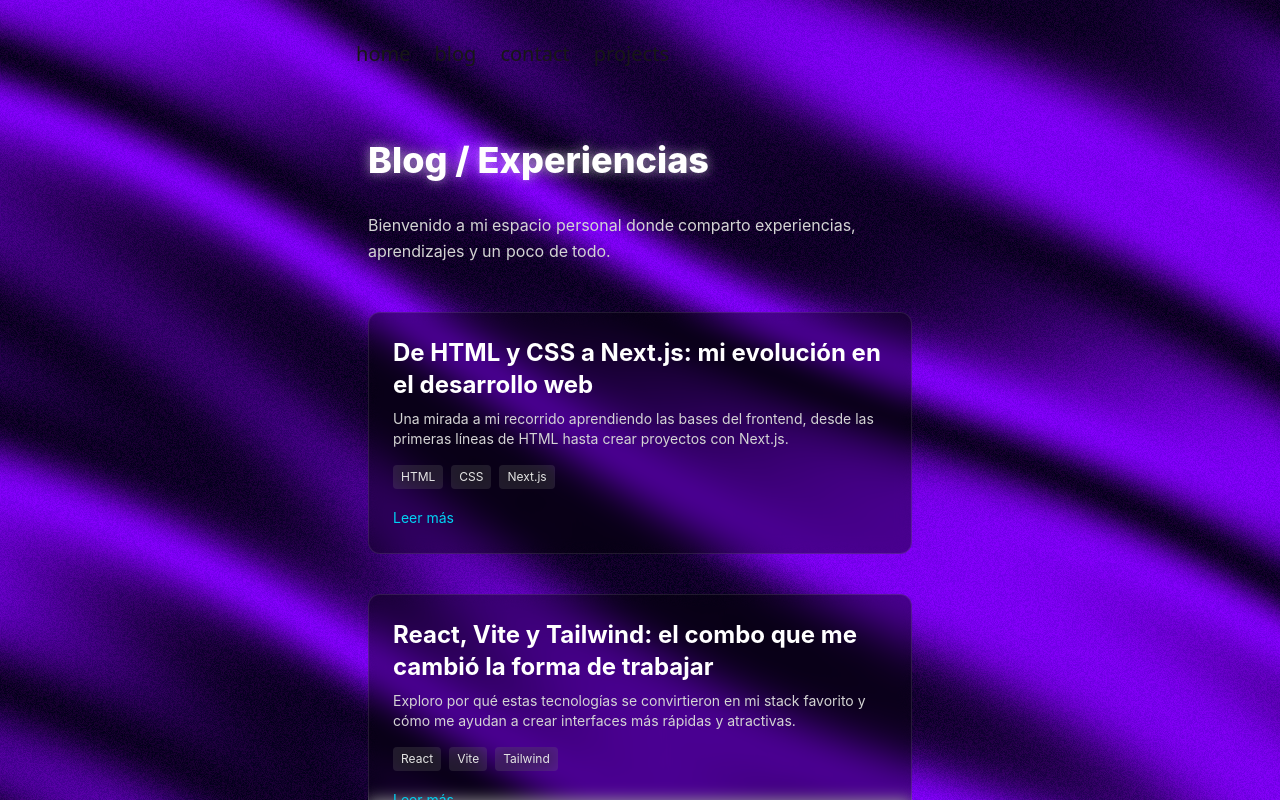
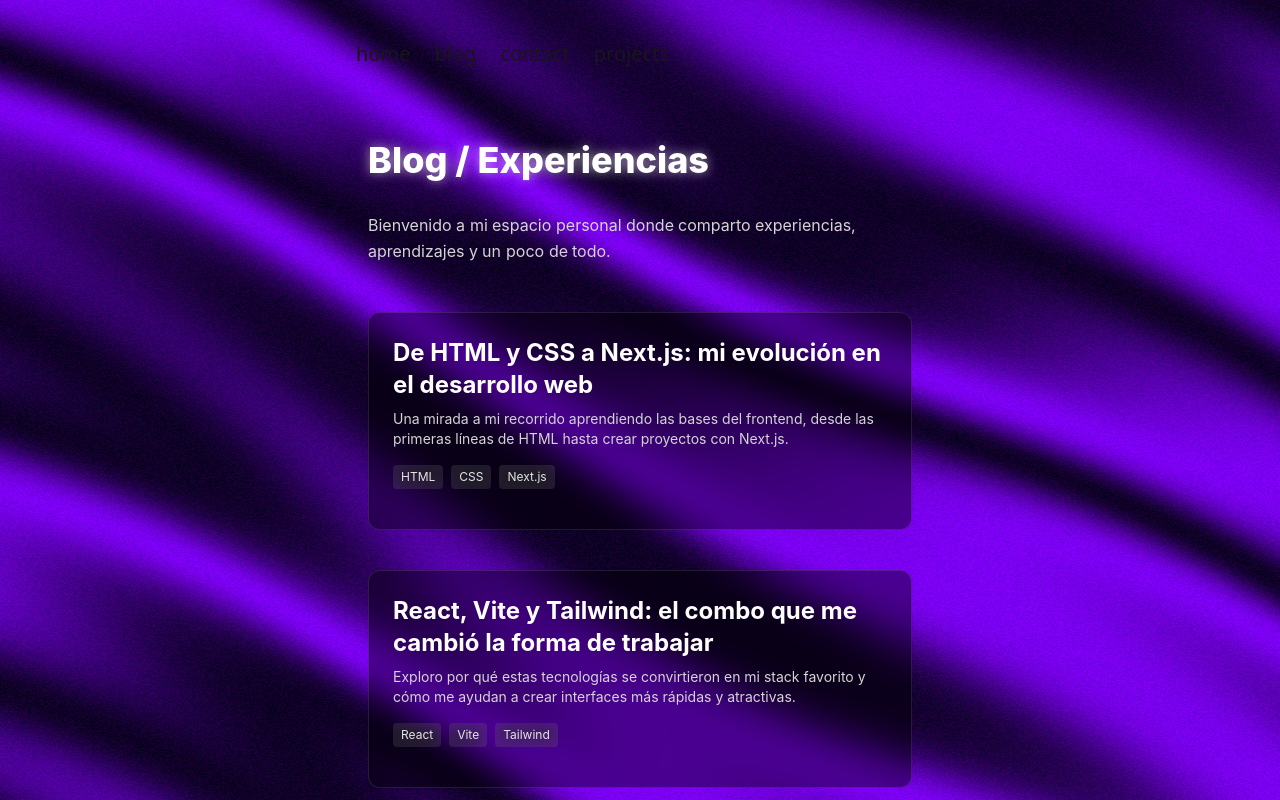
Before and after one commit to santiskrr/portfolio, a Next.js app: page /blog in a window 1280 px wide. Shown: the top 800 px of the page. Built offline with nearby package versions, Linux system fonts and the light colour scheme.

Commit message:
fixx blog

```diff
--- a/app/blog/page.tsx
+++ b/app/blog/page.tsx
@@ -81,9 +81,6 @@ export default function Page() {
                 </span>
               ))}
             </div>
-            <Link href={post.href} className="text-cyan-400 hover:underline text-sm">
-              Leer más
-            </Link>
           </article>
         ))}
       </div>
```
